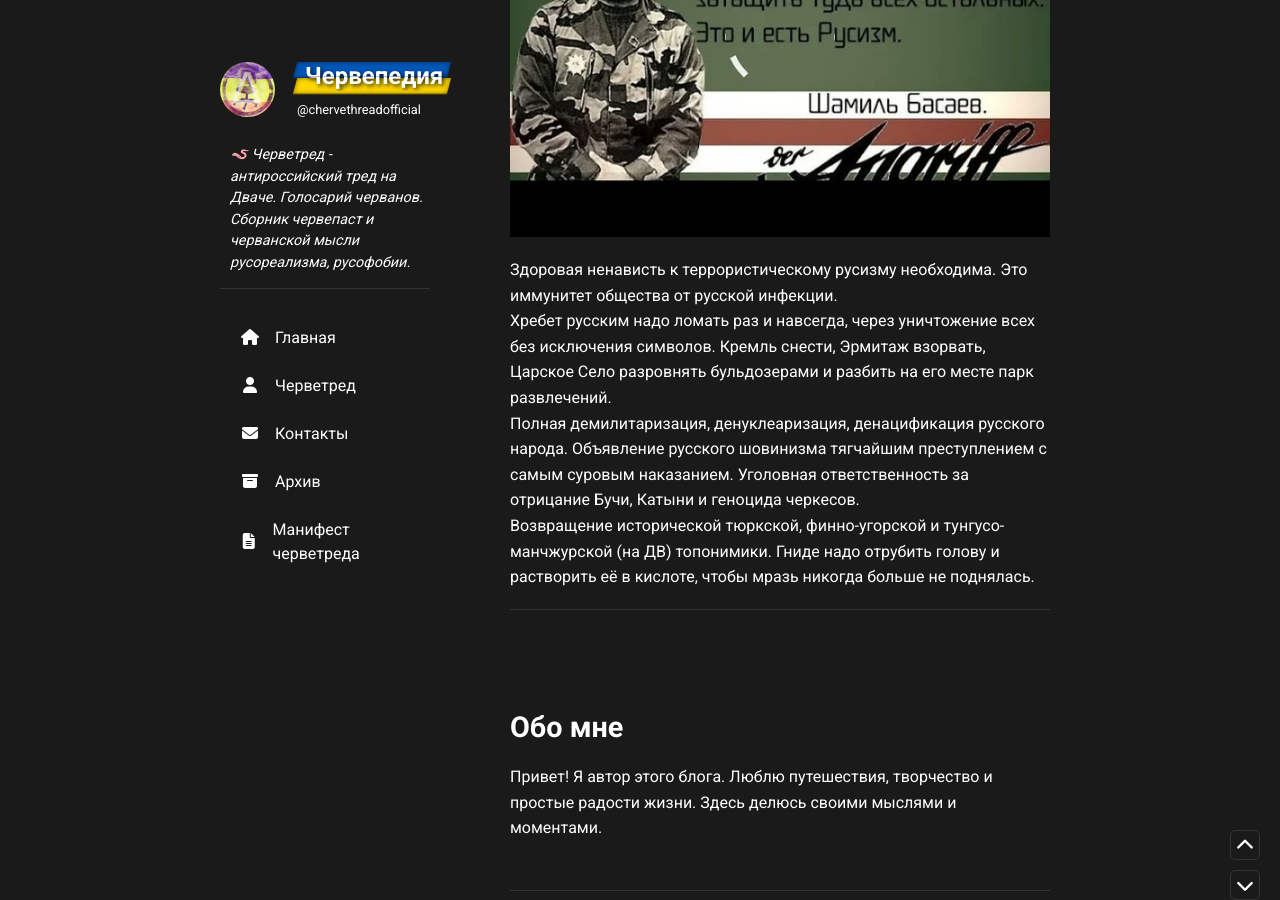
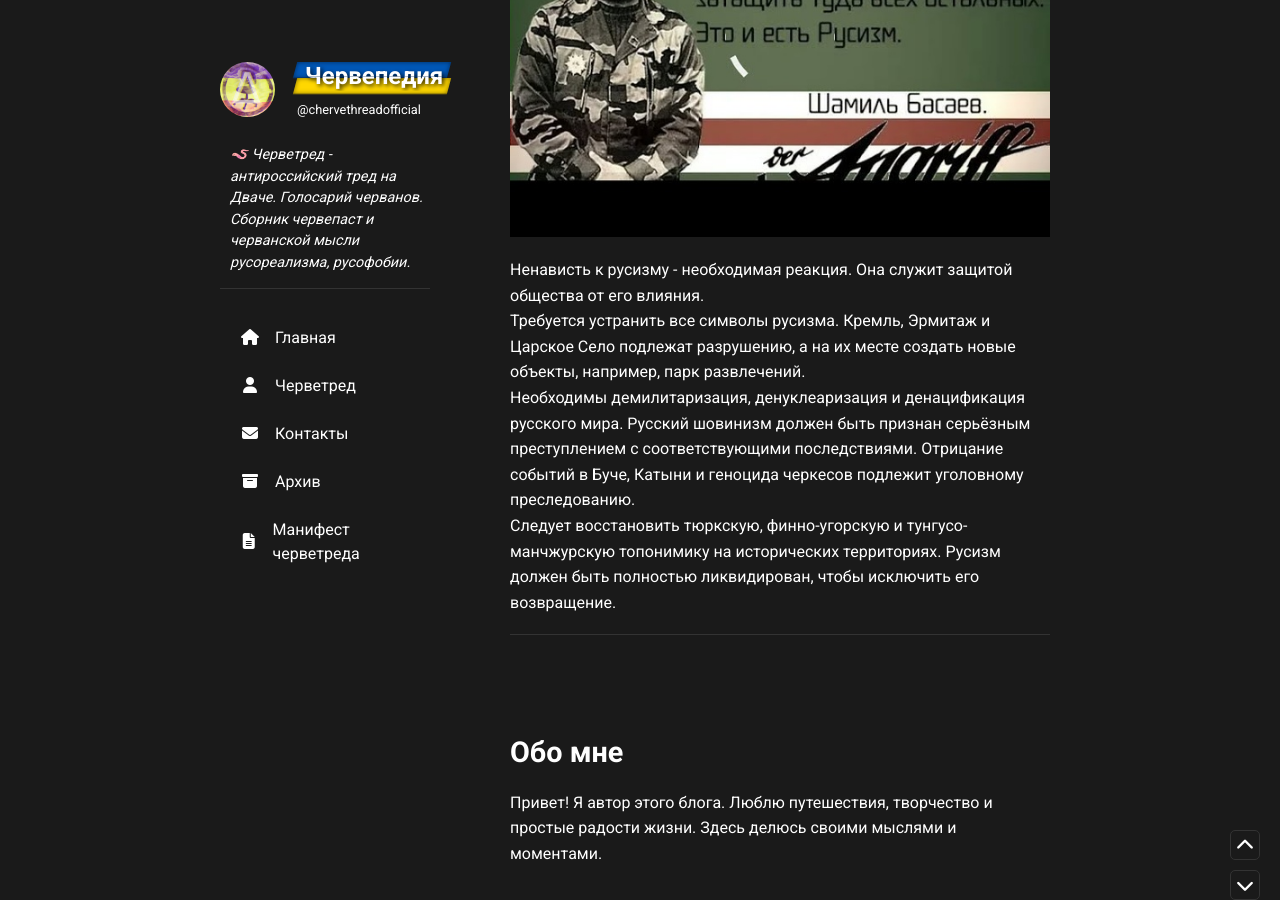
Before and after one commit to chervepediya/chervepediya.github.io, a Jekyll site: the page built from _posts/2025-02-21-nenavist-k-rusizmu.md, in a window 1280 px wide and 900 px high, scrolled down 282 px. Built offline with Jekyll 4.4.1, drawn with Linux system fonts in a browser that asks for light colours; nearby versions of some CDN libraries; a script that is not in the unit is left out.

Commit message:
Update 2025-02-21-nenavist-k-rusizmu.md

```diff
--- a/_posts/2025-02-21-nenavist-k-rusizmu.md
+++ b/_posts/2025-02-21-nenavist-k-rusizmu.md
@@ -6,10 +6,10 @@ image: assets/images/черветред(3).png
 description: Черветред — здоровая ненависть к террористическому русизму необходима, это иммунитет общества от русской инфекции.
 ---
 
-<p>Здоровая ненависть к террористическому русизму необходима. Это иммунитет общества от русской инфекции.</p>
+<p>Ненависть к русизму - необходимая реакция. Она служит защитой общества от его влияния.</p>
 
-<p>Хребет русским надо ломать раз и навсегда, через уничтожение всех без исключения символов. Кремль снести, Эрмитаж взорвать, Царское Село разровнять бульдозерами и разбить на его месте парк развлечений.</p>
+<p>Требуется устранить все символы русизма. Кремль, Эрмитаж и Царское Село подлежат разрушению, а на их месте создать новые объекты, например, парк развлечений.</p>
 
-<p>Полная демилитаризация, денуклеаризация, денацификация русского народа. Объявление русского шовинизма тягчайшим преступлением с самым суровым наказанием. Уголовная ответственность за отрицание Бучи, Катыни и геноцида черкесов.</p>
+<p>Необходимы демилитаризация, денуклеаризация и денацификация русского мира. Русский шовинизм должен быть признан серьёзным преступлением с соответствующими последствиями. Отрицание событий в Буче, Катыни и геноцида черкесов подлежит уголовному преследованию.</p>
 
-<p>Возвращение исторической тюркской, финно-угорской и тунгусо-манчжурской (на ДВ) топонимики. Гниде надо отрубить голову и растворить её в кислоте, чтобы мразь никогда больше не поднялась.</p>
+<p>Следует восстановить тюркскую, финно-угорскую и тунгусо-манчжурскую топонимику на исторических территориях. Русизм должен быть полностью ликвидирован, чтобы исключить его возвращение.</p>
```
